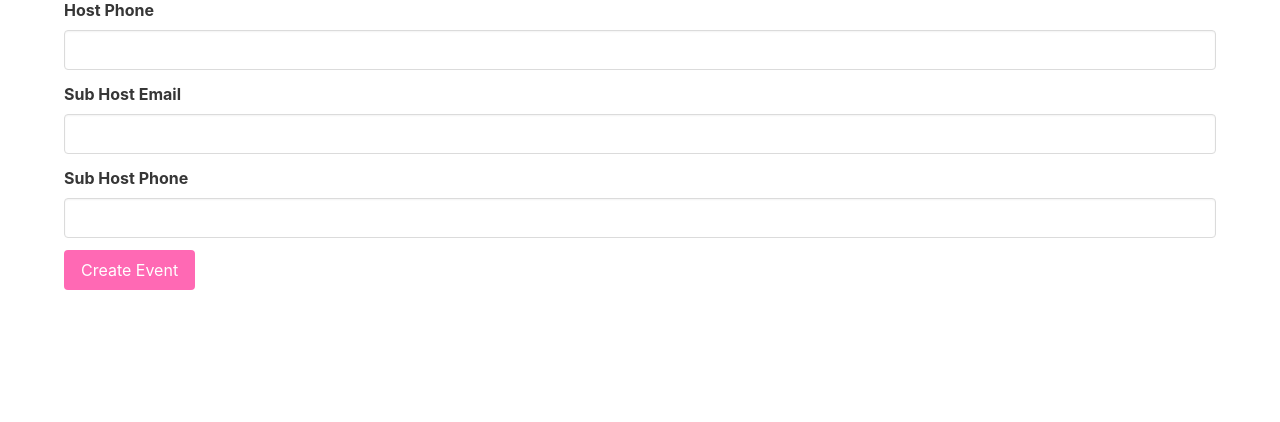
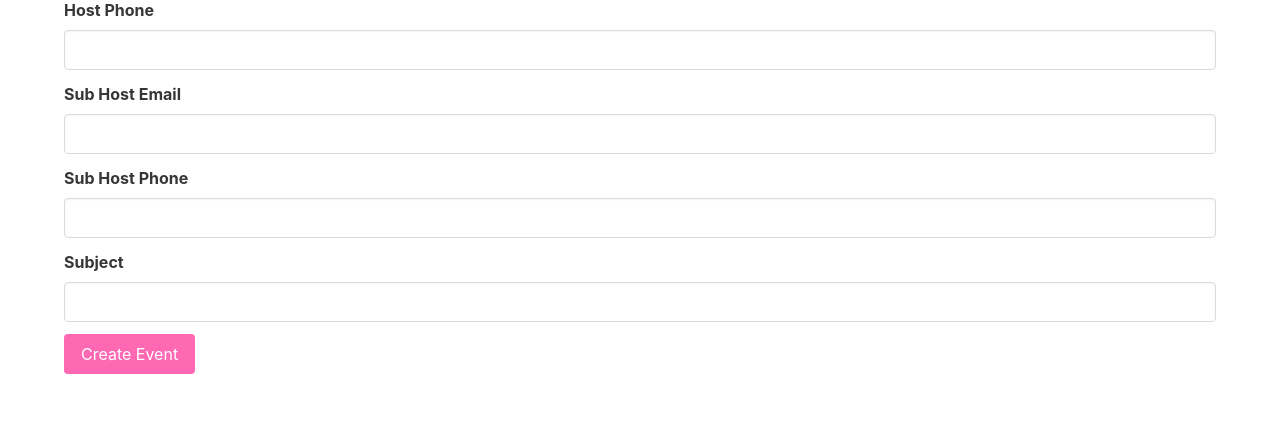
Before and after one commit to CraftsMan-Labs/japanese-meetup-clone, a Flask app: page /create_event in a window 1280 px wide. Shown: the part 670-1092 px from the top of the page. Before the commit the page ends 960 px from the top, so only its background shows below. Run offline with Flask 3, Linux system fonts and the light colour scheme; the visitor is signed in with stand-in values (Sample User, id 1); parts of the project's set-up code (start-up, migrations or seed data) failed here and were passed over.

Commit message:
Add subject field to events

```diff
--- a/meetup_clone/app/forms.py
+++ b/meetup_clone/app/forms.py
@@ -11,6 +11,7 @@ class EventForm(FlaskForm):
     host_phone = StringField('Host Phone', validators=[DataRequired(), Length(max=15)])
     sub_host_email = StringField('Sub Host Email', validators=[Email()])
     sub_host_phone = StringField('Sub Host Phone', validators=[Length(max=15)])
+    subject = StringField('Subject', validators=[Length(max=100)])  # Added subject field
     submit = SubmitField('Create Event')
 
 class RegisterForm(FlaskForm):
--- a/meetup_clone/app/models.py
+++ b/meetup_clone/app/models.py
@@ -27,6 +27,7 @@ class Event(db.Model):
     host_phone = db.Column(db.String(15), nullable=False)
     sub_host_email = db.Column(db.String(120))
     sub_host_phone = db.Column(db.String(15))
+    subject = db.Column(db.String(100))  # Added subject field
     organizer_id = db.Column(db.Integer, db.ForeignKey('user.id'), nullable=False)
 
 @login_manager.user_loader
--- a/meetup_clone/app/routes.py
+++ b/meetup_clone/app/routes.py
@@ -37,6 +37,7 @@ def create_event():
                       host_phone=form.host_phone.data,
                       sub_host_email=form.sub_host_email.data,
                       sub_host_phone=form.sub_host_phone.data,
+                      subject=form.subject.data,
                       organizer=current_user)
         db.session.add(event)
         db.session.commit()
--- a/meetup_clone/app/templates/create_event.html
+++ b/meetup_clone/app/templates/create_event.html
@@ -53,6 +53,12 @@
         </div>
     </div>
     <div class="field">
+        {{ form.subject.label(class="label") }}
+        <div class="control">
+            {{ form.subject(class="input") }}
+        </div>
+    </div>
+    <div class="field">
         <div class="control">
             {{ form.submit(class="button is-primary") }}
         </div>
--- a/meetup_clone/app/templates/event_details.html
+++ b/meetup_clone/app/templates/event_details.html
@@ -5,6 +5,7 @@
 <p class="subtitle">{{ event.date.strftime('%Y年%m月%d日 %H:%M') }}</p>
 <p><strong>場所:</strong> {{ event.location }}</p>
 <p><strong>主催者:</strong> {{ event.organizer.username }}</p>
+<p><strong>Subject:</strong> {{ event.subject }}</p>
 <div class="content">
     {{ event.description }}
 </div>
--- a/meetup_clone/app/templates/home.html
+++ b/meetup_clone/app/templates/home.html
@@ -31,6 +31,7 @@
                 <p class="title is-4">{{ event.title }}</p>
                 <p class="subtitle is-6">{{ event.date.strftime('%Y年%m月%d日 %H:%M') }}</p>
                 <p>{{ event.location }}</p>
+                <p><strong>Subject:</strong> {{ event.subject }}</p>
             </div>
             <footer class="card-footer">
                 <a href="{{ url_for('main.event_details', event_id=event.id) }}" class="card-footer-item">詳細を見る</a>
```
